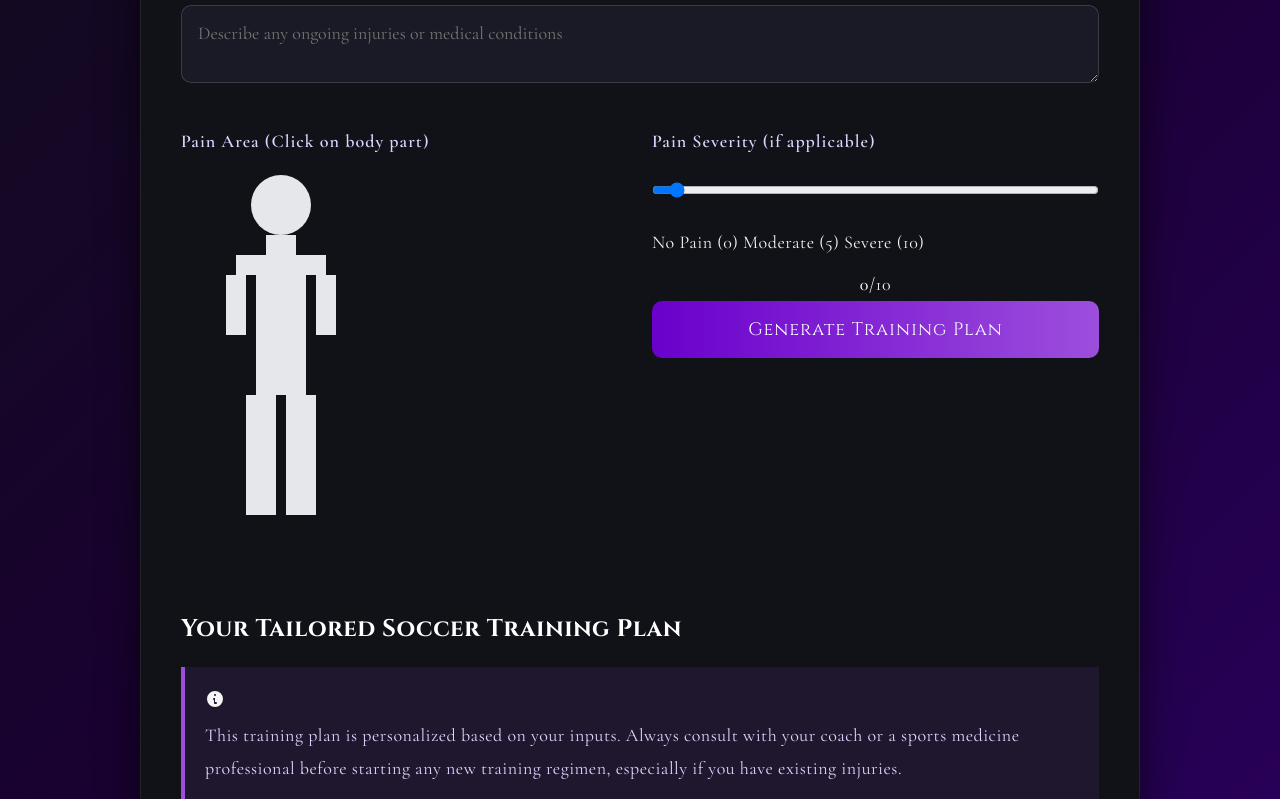
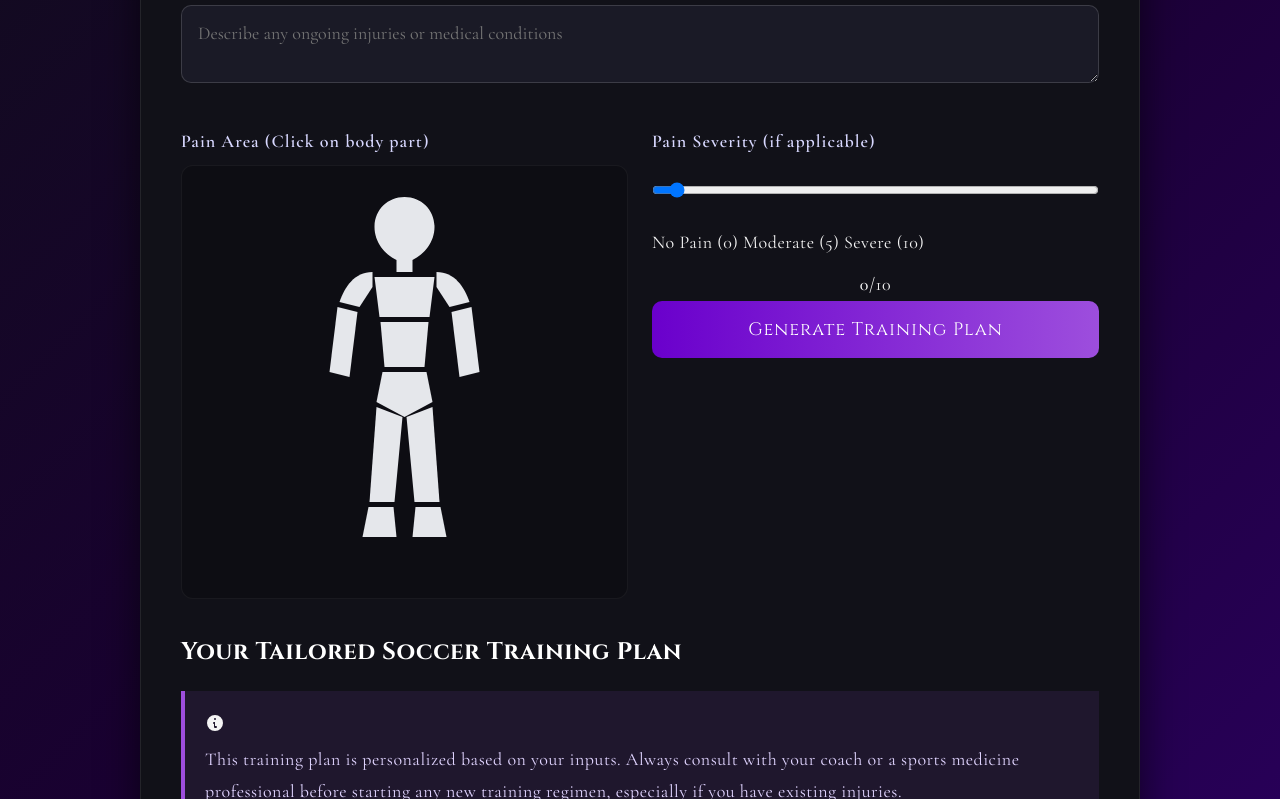
Before and after one commit to p41ash/playr-ai, a plain HTML site: page index.html in a window 1280 px wide. Shown: the part 538-1337 px from the top of the page. Drawn offline with nearby package versions, Linux system fonts and the light colour scheme.

Commit message:
Update index.html

```diff
--- a/index.html
+++ b/index.html
@@ -200,7 +200,31 @@ body {
   font-weight: 700;
   color: #ffffff;
 }
+/* PAIN MAP INTERACTIVITY */
+.pain-map {
+  display: flex;
+  justify-content: center;
+  align-items: center;
+  background: rgba(0, 0, 0, 0.2);
+  border-radius: 12px;
+  padding: 1rem;
+  border: 1px solid rgba(255, 255, 255, 0.05);
+}
 
+.pain-area {
+  cursor: pointer;
+  transition: fill 0.3s ease, filter 0.3s ease, transform 0.2s ease;
+  transform-origin: center;
+}
+
+.pain-area:hover {
+  fill: #b388ff;
+}
+
+.pain-area.selected {
+  fill: #9d4edd;
+  filter: drop-shadow(0px 0px 8px rgba(157, 78, 221, 0.8));
+}
 /* PRINT */
 @media print {
   body { background: white; color: black; }
@@ -273,41 +297,27 @@ body {
                 <div class="grid grid-2">
                     <div class="form-group">
                         <label>Pain Area (Click on body part)</label>
-                        <div class="pain-map">
-                            <svg viewBox="0 0 200 400" width="200" height="400">
-                                <!-- Head -->
-                                <circle cx="100" cy="40" r="30" fill="#e5e7eb" class="pain-area" data-area="head"></circle>
+                       <div class="pain-map">
+                            <svg viewBox="0 0 200 400" width="100%" height="400" xmlns="http://www.w3.org/2000/svg">
+                                <path class="pain-area" data-area="head" fill="#e5e7eb" d="M100,15 C83,15 70,28 70,45 C70,60 80,72 92,78 L92,90 L108,90 L108,78 C120,72 130,60 130,45 C130,28 117,15 100,15 Z"/>
 
-                                <!-- Neck -->
-                                <rect x="85" y="70" width="30" height="20" fill="#e5e7eb" class="pain-area" data-area="neck"></rect>
+                                <path class="pain-area" data-area="leftShoulder" fill="#e5e7eb" d="M68,90 C50,90 40,105 35,120 L55,125 L68,105 Z"/>
+                                <path class="pain-area" data-area="rightShoulder" fill="#e5e7eb" d="M132,90 C150,90 160,105 165,120 L145,125 L132,105 Z"/>
 
-                                <!-- Shoulders -->
-                                <rect x="55" y="90" width="30" height="20" fill="#e5e7eb" class="pain-area" data-area="leftShoulder"></rect>
-                                <rect x="115" y="90" width="30" height="20" fill="#e5e7eb" class="pain-area" data-area="rightShoulder"></rect>
+                                <path class="pain-area" data-area="chest" fill="#e5e7eb" d="M70,95 L130,95 L125,135 L75,135 Z"/>
 
-                                <!-- Arms -->
-                                <rect x="45" y="110" width="20" height="60" fill="#e5e7eb" class="pain-area" data-area="leftArm"></rect>
-                                <rect x="135" y="110" width="20" height="60" fill="#e5e7eb" class="pain-area" data-area="rightArm"></rect>
+                                <path class="pain-area" data-area="core" fill="#e5e7eb" d="M76,140 L124,140 L120,185 L80,185 Z"/>
 
-                                <!-- Chest -->
-                                <rect x="75" y="90" width="50" height="40" fill="#e5e7eb" class="pain-area" data-area="chest"></rect>
+                                <path class="pain-area" data-area="hips" fill="#e5e7eb" d="M78,190 L122,190 L128,220 L100,235 L72,220 Z"/>
 
-                                <!-- Back -->
-                                <rect x="75" y="130" width="50" height="40" fill="#e5e7eb" class="pain-area" data-area="back"></rect>
+                                <path class="pain-area" data-area="leftArm" fill="#e5e7eb" d="M33,125 L53,130 L45,195 L25,190 Z"/>
+                                <path class="pain-area" data-area="rightArm" fill="#e5e7eb" d="M167,125 L147,130 L155,195 L175,190 Z"/>
 
-                                <!-- Core/Abs -->
-                                <rect x="75" y="170" width="50" height="40" fill="#e5e7eb" class="pain-area" data-area="core"></rect>
+                                <path class="pain-area" data-area="leftLeg" fill="#e5e7eb" d="M72,225 L98,235 L90,320 L65,320 Z"/>
+                                <path class="pain-area" data-area="rightLeg" fill="#e5e7eb" d="M128,225 L102,235 L110,320 L135,320 Z"/>
 
-                                <!-- Hips -->
-                                <rect x="75" y="210" width="50" height="20" fill="#e5e7eb" class="pain-area" data-area="hips"></rect>
-
-                                <!-- Legs -->
-                                <rect x="65" y="230" width="30" height="100" fill="#e5e7eb" class="pain-area" data-area="leftLeg"></rect>
-                                <rect x="105" y="230" width="30" height="100" fill="#e5e7eb" class="pain-area" data-area="rightLeg"></rect>
-
-                                <!-- Feet -->
-                                <rect x="65" y="330" width="30" height="20" fill="#e5e7eb" class="pain-area" data-area="leftFoot"></rect>
-                                <rect x="105" y="330" width="30" height="20" fill="#e5e7eb" class="pain-area" data-area="rightFoot"></rect>
+                                <path class="pain-area" data-area="leftFoot" fill="#e5e7eb" d="M64,325 L89,325 L92,355 L58,355 Z"/>
+                                <path class="pain-area" data-area="rightFoot" fill="#e5e7eb" d="M111,325 L136,325 L142,355 L108,355 Z"/>
                             </svg>
                         </div>
                         <input type="hidden" id="painArea" value="">
```
